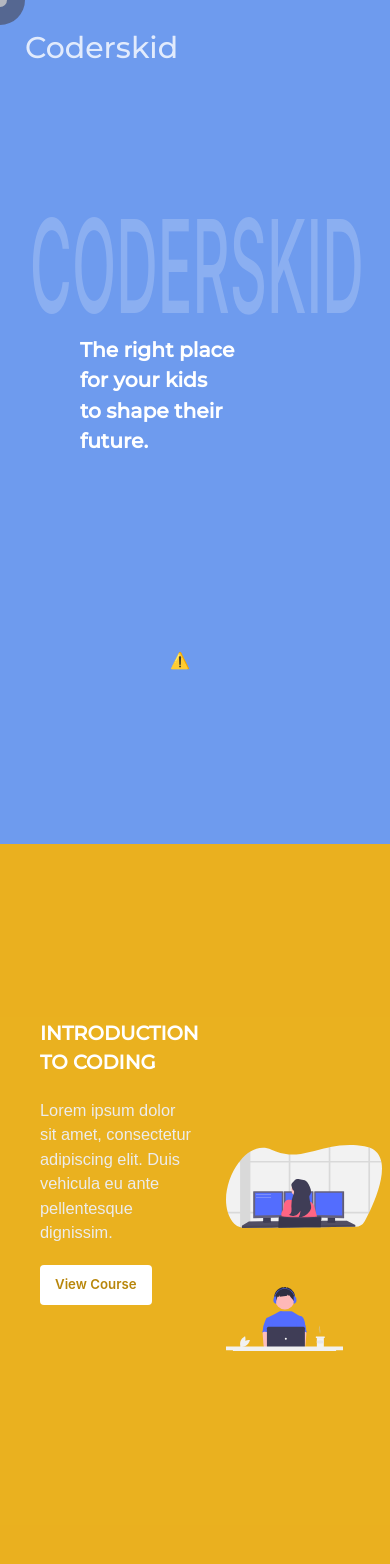
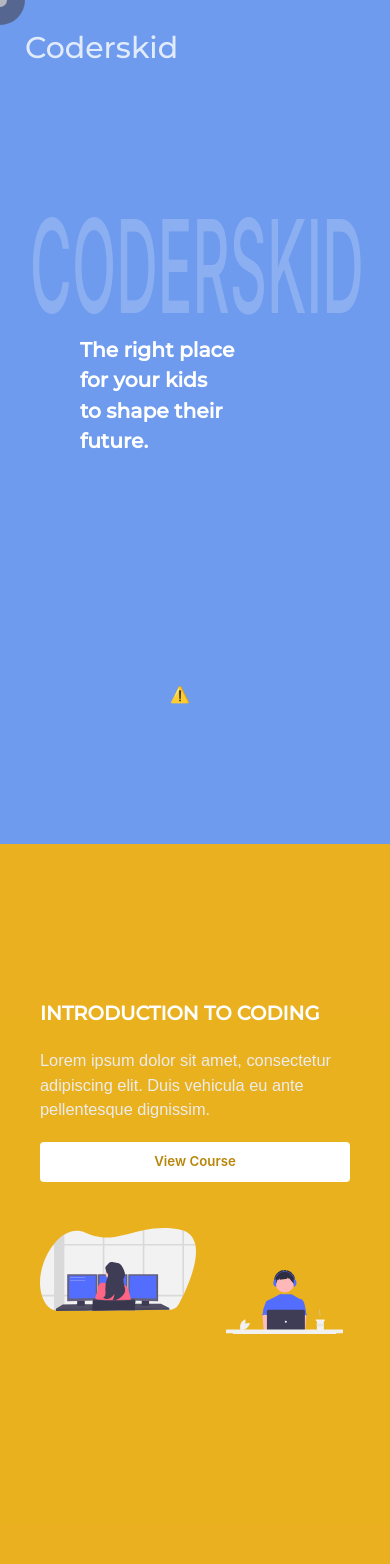
Before and after one commit to shree675/coderskid, a React (Create React App) app: page /allcourses in a window 390 px wide. Shown: the top 1564 px of the page. Built offline with nearby package versions, Linux system fonts and the light colour scheme; no server answers.

Commit message:
changed mobile view

```diff
--- a/src/components/allcoursespage.css
+++ b/src/components/allcoursespage.css
@@ -283,18 +283,32 @@
 }
 
 
-.main-course {
+/* .main-course {
     position: relative;
-    /* z-index: 11; */
     padding-top: 60px;
     padding-left: 40px;
     padding-right: 40px;
+} */
+
+.main-course {
+    position: relative;
+    padding-top: 40px;
+    padding-left: 40px;
+    padding-right: 40px;
+    width: 100%;
+    /* display: flex; */
+}
+
+.scroll-down{
+    padding-top: 34px;
+    /* width: fit-content; */
 }
 
 .main-course-text {
     margin-top: 115px;
-    width: 50%;
-    float: left;
+    width: 100%;
+    /* float: left; */
+    /* text-align: center; */
     position: relative;
     z-index: 11;
 }
@@ -303,6 +317,9 @@
     padding-left: 15px;
     padding-right: 15px;
     font-size: 3.4vw;
+    /* width: fit-content; */
+    width: 100%;
+    text-align: center;
 }
 
 .main-course-name {
@@ -326,16 +343,16 @@
 
 .illust1 {
     width: 40vw;
-    margin-left: 60%;
-    margin-top: -85%;
+    margin-left: 0%;
+    margin-top: 15%;
     /* position: relative; */
     z-index: 11;
 }
 
 .illust4 {
     width: 40vw;
-    margin-left: 60%;
-    margin-top: -100%;
+    margin-left: 0%;
+    margin-top: 15%;
     /* position: relative; */
     z-index: 11;
 }
```
Lines whose indentation alone changed are shown as unchanged.
